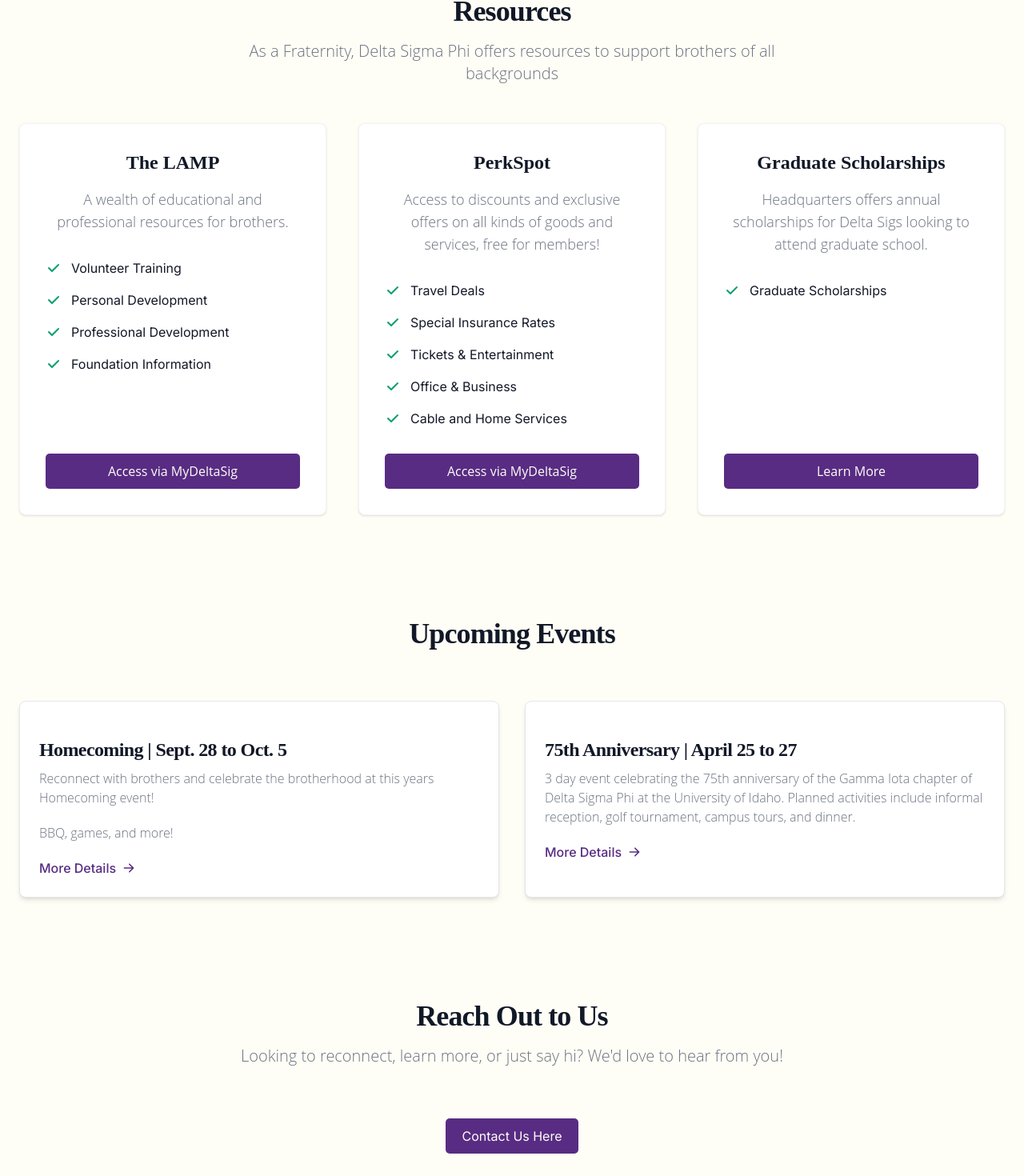
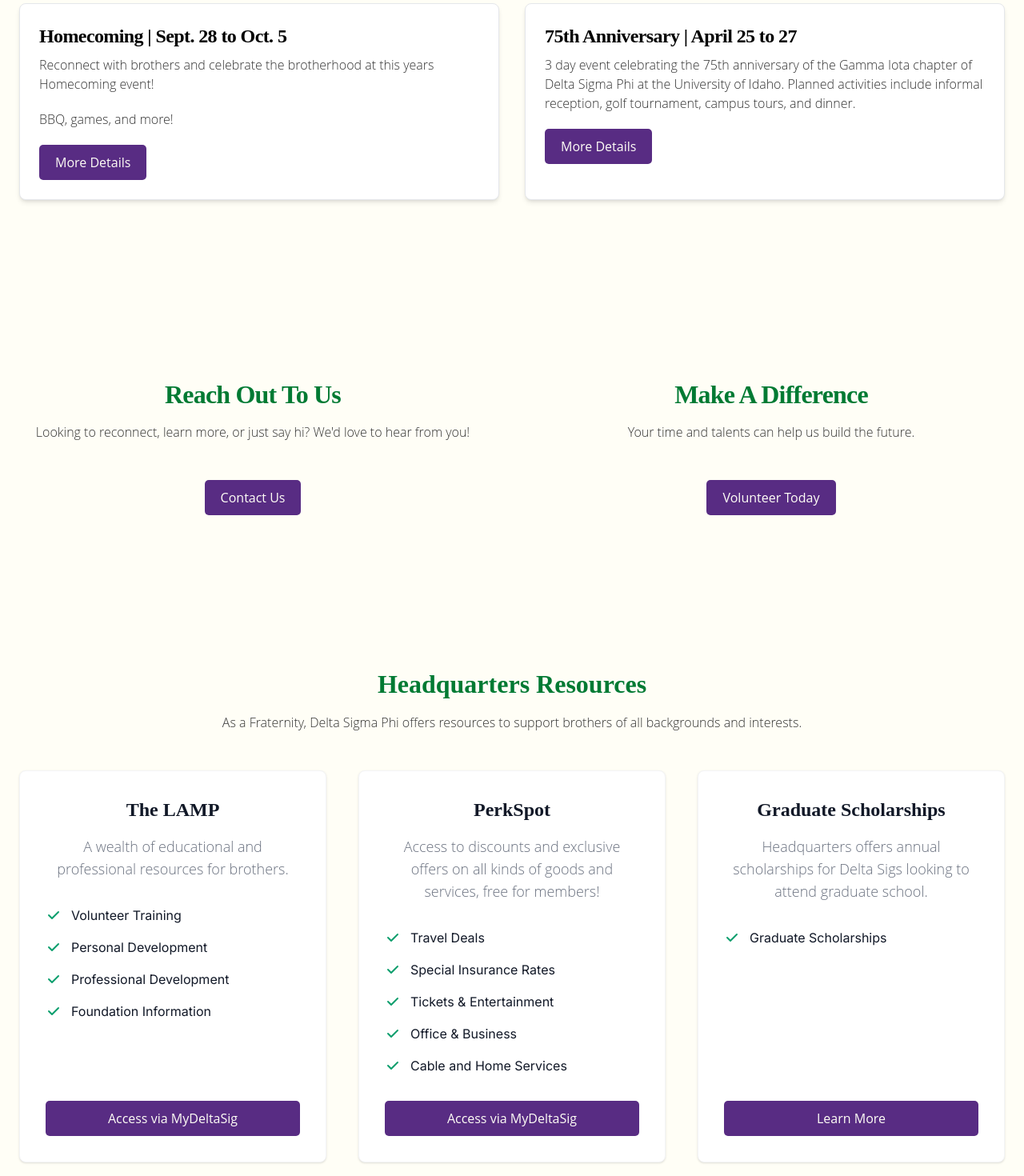
Before and after one commit to MSBivens/dsp, a Next.js app in the folder dsp/: page /alumni in a window 1280 px wide. Shown: the part 557-2027 px from the top of the page at 80% size. Built offline with nearby package versions, Linux system fonts and the light colour scheme.

Commit message:
content and styling update

```diff
--- a/dsp/src/app/alumni/page.js
+++ b/dsp/src/app/alumni/page.js
@@ -8,35 +8,64 @@ export default function alumni() {
       {/* Hero Section */}
       <section>
         <div class="pt-20 mx-auto max-w-screen-xl text-center ">
-          <h1 class="mb-4 text-4xl font-extrabold tracking-tight leading-none text-gray-900 md:text-5xl lg:text-6xl dark:text-white">
+          <h1 class="mb-4 font-extrabold tracking-tight leading-none">
             Connect with Brothers Today!
           </h1>
-          <p class="mb-8 text-lg font-normal text-gray-500 lg:text-xl sm:px-16 xl:px-48 dark:text-gray-400">
+          <p class="mb-8 sm:px-16 xl:px-48 ">
             The Gamma Iota Alumni Chapter strives for the betterment of the
             alumni experience for every brother by providing opportunities for
             networking, support, and social engagement.
           </p>
-          <div class="flex flex-col mb-8 lg:mb-16 space-y-4 sm:flex-row sm:justify-center sm:space-y-0 sm:space-x-4">
-            <button className="navigation-button inline-flex items-center justify-center px-5 py-3 mr-3 text-base font-medium text-center  rounded-lg bg-primary-700 hover:bg-primary-800 focus:ring-4 focus:ring-primary-300 dark:focus:ring-primary-900">
+          <div class="flex flex-colspace-y-4 sm:flex-row sm:justify-center sm:space-y-0 sm:space-x-4">
+            <button className="cta-button inline-flex items-center justify-center px-5 py-3 mr-3 text-base font-medium text-center  rounded-lg bg-primary-700 hover:bg-primary-800 focus:ring-4 focus:ring-primary-300 dark:focus:ring-primary-900">
               <a href="/events">
                 <p className="cta-text">Check Out The Next Event!</p>
               </a>
             </button>
-            {/* Bring in video, upload it to YouTube */}
-            {/* <a
-              href="#"
-              class="inline-flex justify-center items-center py-3 px-5 text-base font-medium text-center text-gray-900 rounded-lg border border-gray-300 hover:bg-gray-100 focus:ring-4 focus:ring-gray-100 dark:text-white dark:border-gray-700 dark:hover:bg-gray-700 dark:focus:ring-gray-800"
-            >
-              <svg
-                class="mr-2 -ml-1 w-5 h-5"
-                fill="currentColor"
-                viewBox="0 0 20 20"
-                xmlns="http://www.w3.org/2000/svg"
-              >
-                <path d="M2 6a2 2 0 012-2h6a2 2 0 012 2v8a2 2 0 01-2 2H4a2 2 0 01-2-2V6zM14.553 7.106A1 1 0 0014 8v4a1 1 0 00.553.894l2 1A1 1 0 0018 13V7a1 1 0 00-1.447-.894l-2 1z"></path>
-              </svg>
-              Watch video
-            </a> */}
+          </div>
+        </div>
+      </section>
+      {/* Upcoming Events */}
+      <UpcomingEvents />
+      {/* Reach Out & Volunteer*/}
+      <section>
+        <div class="py-8 px-4 mx-auto max-w-screen-xl sm:py-16 lg:px-6">
+          <div class="grid pt-8 text-left md:gap-16  md:grid-cols-2">
+            <div>
+              <div class="py-8 px-4 mx-auto max-w-screen-xl text-center lg:py-16">
+                <h2 class="mb-4 tracking-tight font-extrabold ">
+                  Reach Out To Us
+                </h2>
+                <p class="mx-auto mb-8 max-w-2xl font-light md:mb-12 ">
+                  Looking to reconnect, learn more, or just say hi? We&apos;d
+                  love to hear from you!
+                </p>
+                <div class="flex flex-col space-y-4 sm:flex-row sm:justify-center sm:space-y-0 ">
+                  <button className="cta-button mt-auto">
+                    <a href="https://forms.gle/ppJWRxMXeTaAQxLQ7">
+                      <p className="cta-text">Contact Us</p>
+                    </a>
+                  </button>
+                </div>
+              </div>
+            </div>
+            <div>
+              <div class="py-8 px-4 mx-auto max-w-screen-xl text-center lg:py-16">
+                <h2 class="mb-4 tracking-tight font-extrabold ">
+                  Make A Difference
+                </h2>
+                <p class="mx-auto mb-8 max-w-2xl font-light md:mb-12 ">
+                  Your time and talents can help us build the future.
+                </p>
+                <div class="flex flex-col space-y-4 sm:flex-row sm:justify-center sm:space-y-0 ">
+                  <button className="cta-button mt-auto">
+                    <a href="https://forms.gle/ppJWRxMXeTaAQxLQ7">
+                      <p className="cta-text">Volunteer Today</p>
+                    </a>
+                  </button>
+                </div>
+              </div>
+            </div>
           </div>
         </div>
       </section>
@@ -46,12 +75,12 @@ export default function alumni() {
       <section>
         <div class="py-8 px-4 mx-auto max-w-screen-xl lg:py-16 lg:px-6">
           <div class="mx-auto max-w-screen-md text-center mb-8 lg:mb-12">
-            <h2 class="mb-4 text-4xl tracking-tight font-extrabold text-gray-900 dark:text-white">
-              Resources
+            <h2 class="mb-4 ttracking-tight font-extrabold ">
+              Headquarters Resources
             </h2>
-            <p class="mb-5 font-light text-gray-500 sm:text-xl dark:text-gray-400">
+            <p class="mb-5 font-light ">
               As a Fraternity, Delta Sigma Phi offers resources to support
-              brothers of all backgrounds
+              brothers of all backgrounds and interests.
             </p>
           </div>
           <div class="space-y-8 lg:grid lg:grid-cols-3 sm:gap-6 xl:gap-10 lg:space-y-0">
@@ -249,30 +278,6 @@ export default function alumni() {
           </div>
         </div>
       </section>
-      {/* Upcoming Events */}
-      <UpcomingEvents />
-      {/* Contact */}
-      <section>
-        <div class="py-8 lg:py-16 px-4 mx-auto max-w-screen-md">
-          <h2 class="mb-4 text-4xl tracking-tight font-extrabold text-center text-gray-900 dark:text-white">
-            Reach Out to Us
-          </h2>
-          <p class="mb-8 lg:mb-16 font-light text-center text-gray-500 dark:text-gray-400 sm:text-xl">
-            Looking to reconnect, learn more, or just say hi? We&apos;d love to
-            hear from you!
-          </p>
-          <div class="flex flex-col space-y-4 sm:flex-row sm:justify-center sm:space-y-0">
-            <button className="cta-button">
-              <a
-                href="https://forms.gle/ppJWRxMXeTaAQxLQ7"
-                className="cta-text"
-              >
-                Contact Us Here
-              </a>
-            </button>
-          </div>
-        </div>
-      </section>
     </main>
   );
 }
--- a/dsp/src/app/components/upcomingEvents.jsx
+++ b/dsp/src/app/components/upcomingEvents.jsx
@@ -3,74 +3,44 @@ export default function upcomingEvents() {
     <section>
       <div class="py-8 px-4 mx-auto max-w-screen-xl lg:py-16 lg:px-6">
         <div class="mx-auto max-w-screen-sm text-center lg:mb-16 mb-8">
-          <h2 class="mb-4 text-3xl lg:text-4xl tracking-tight font-extrabold text-gray-900 dark:text-white">
-            Upcoming Events
-          </h2>
+          <h2 class="mb-4 tracking-tight">Upcoming Events</h2>
         </div>
         <div class="grid gap-8 lg:grid-cols-2">
           <article class="hover:shadow-lg p-6 bg-white rounded-lg border border-gray-200 shadow-md dark:bg-gray-800 dark:border-gray-700">
-            <div class="flex justify-between items-center mb-5 text-gray-500"></div>
-            <h2 class="mb-2 text-2xl font-bold tracking-tight text-gray-900 dark:text-white">
+            <h3 class="mb-2 text-2xl font-bold tracking-tight ">
               Homecoming | Sept. 28 to Oct. 5
-            </h2>
-            <p class="mb-5 font-light text-gray-500 dark:text-gray-400">
+            </h3>
+            <p class="mb-5 font-light ">
               Reconnect with brothers and celebrate the brotherhood at this
               years Homecoming event!
             </p>
-            <p class="mb-5 font-light text-gray-500 dark:text-gray-400">
-              BBQ, games, and more!
-            </p>
+            <p class="mb-5 font-light ">BBQ, games, and more!</p>
             <div class="flex justify-between items-center">
-              <a
-                href="https://www.uidaho.edu/events/signature-events/homecoming"
-                class="inline-flex items-center font-medium text-primary-600 dark:text-primary-500 hover:underline"
-              >
-                More Details
-                <svg
-                  class="ml-2 w-4 h-4"
-                  fill="currentColor"
-                  viewBox="0 0 20 20"
-                  xmlns="http://www.w3.org/2000/svg"
-                >
-                  <path
-                    fill-rule="evenodd"
-                    d="M10.293 3.293a1 1 0 011.414 0l6 6a1 1 0 010 1.414l-6 6a1 1 0 01-1.414-1.414L14.586 11H3a1 1 0 110-2h11.586l-4.293-4.293a1 1 0 010-1.414z"
-                    clip-rule="evenodd"
-                  ></path>
-                </svg>
-              </a>
+              <button className="cta-button inline-flex items-center justify-center px-5 py-3 mr-3 text-base font-medium text-center  rounded-lg bg-primary-700 hover:bg-primary-800 focus:ring-4 focus:ring-primary-300 dark:focus:ring-primary-900">
+                <a href="https://www.uidaho.edu/events/signature-events/homecoming">
+                  <p className="cta-text">More Details</p>
+                </a>
+              </button>
             </div>
           </article>
-          <article class="hover:shadow-lg p-6 bg-white rounded-lg border border-gray-200 shadow-md dark:bg-gray-800 dark:border-gray-700">
-            <div class="flex justify-between items-center mb-5 text-gray-500"></div>
-            <h2 class="mb-2 text-2xl font-bold tracking-tight text-gray-900 dark:text-white">
+          <article class="flex flex-col hover:shadow-lg p-6 bg-white rounded-lg border border-gray-200 shadow-md dark:bg-gray-800 dark:border-gray-700">
+            <h3 class="mb-2 text-2xl font-bold tracking-tight ">
               75th Anniversary | April 25 to 27
-            </h2>
-            <p class="mb-5 font-light text-gray-500 dark:text-gray-400">
+            </h3>
+            <p class="mb-5 font-light ">
               3 day event celebrating the 75th anniversary of the Gamma Iota
               chapter of Delta Sigma Phi at the University of Idaho. Planned
               activities include informal reception, golf tournament, campus
               tours, and dinner.
             </p>
-            <div class="flex justify-between items-center">
-              <a
-                href="https://www.facebook.com/events/998261511948747"
-                class="inline-flex items-center font-medium text-primary-600 dark:text-primary-500 hover:underline"
-              >
-                More Details
-                <svg
-                  class="ml-2 w-4 h-4"
-                  fill="currentColor"
-                  viewBox="0 0 20 20"
-                  xmlns="http://www.w3.org/2000/svg"
-                >
-                  <path
-                    fill-rule="evenodd"
-                    d="M10.293 3.293a1 1 0 011.414 0l6 6a1 1 0 010 1.414l-6 6a1 1 0 01-1.414-1.414L14.586 11H3a1 1 0 110-2h11.586l-4.293-4.293a1 1 0 010-1.414z"
-                    clip-rule="evenodd"
-                  ></path>
-                </svg>
-              </a>
+            <div>
+              <div class="flex justify-between items-center">
+                <button className="cta-button inline-flex items-center justify-center px-5 py-3 mr-3 text-base font-medium text-center  rounded-lg bg-primary-700 hover:bg-primary-800 focus:ring-4 focus:ring-primary-300 dark:focus:ring-primary-900">
+                  <a href="https://www.facebook.com/events/998261511948747">
+                    <p className="cta-text">More Details</p>
+                  </a>
+                </button>
+              </div>
             </div>
           </article>
         </div>
```
Also changed, not shown: dsp/src/app/page.js (+31 -6 lines).
